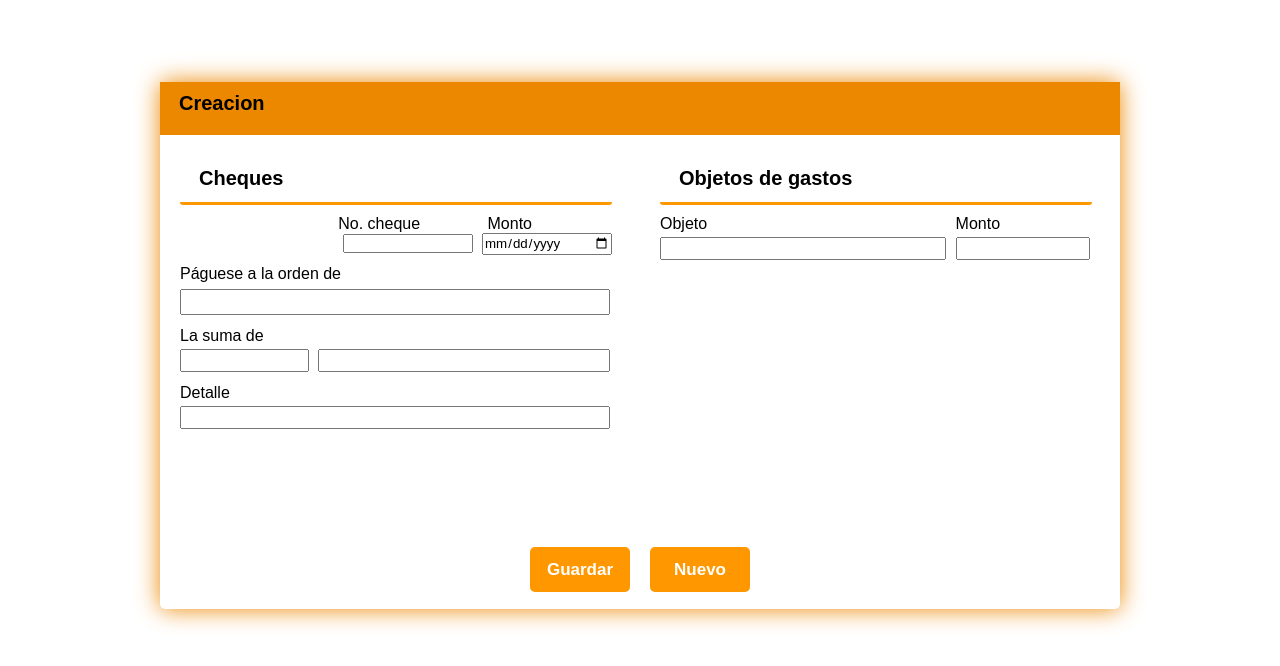
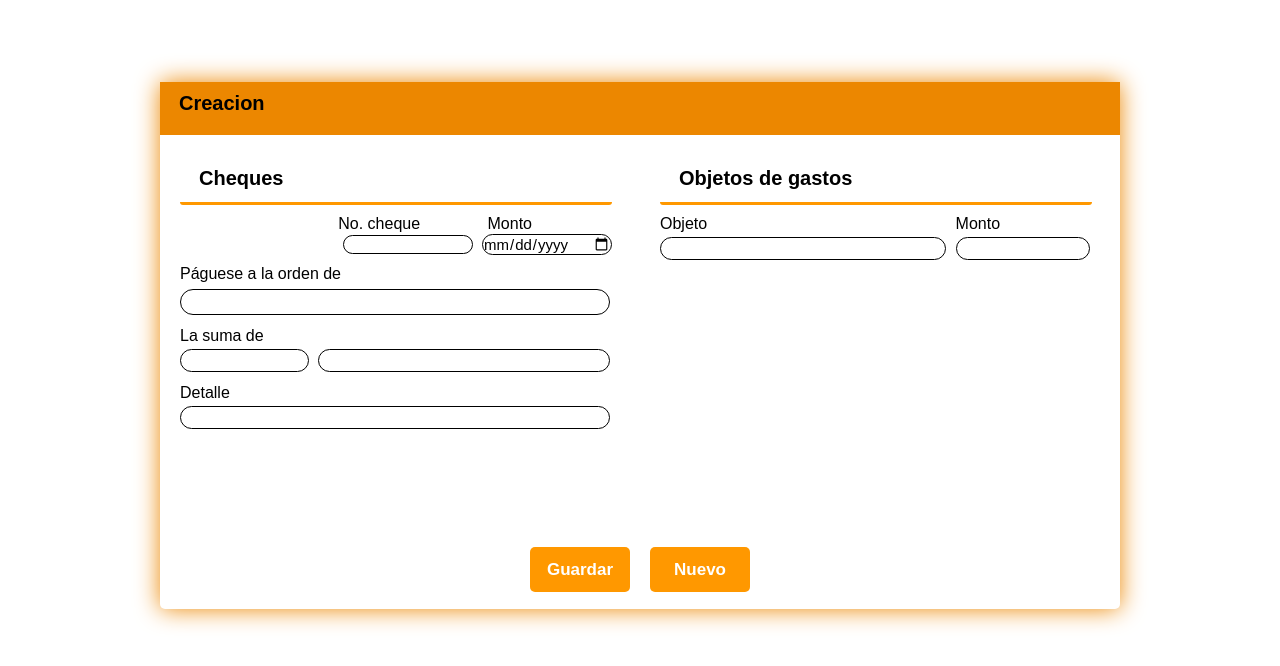
Before and after one commit to Sebasivan/ProyectoDSV, a plain HTML site: page index.html in a window 1280 px wide. Shown: the part 86-752 px from the top of the page. Drawn offline with Linux system fonts and the light colour scheme.

Commit message:
Add files via upload

```diff
--- a/style2.css
+++ b/style2.css
@@ -19,6 +19,12 @@
 
 }
 
+input{
+	border: 1px solid black;
+	font-size: 15px;
+	border-radius: 30px;
+
+}
 
 
  .navbar ul{
@@ -320,9 +326,11 @@ section{
 	align-items: center;
 	justify-content: center;
 	height: 15%;
-		 gap: 20px;
+	gap: 20px;
+	margin: 0 50px;
+}
 
-}
+
 
 .footer1 button{
 	 height: 45px;
```
